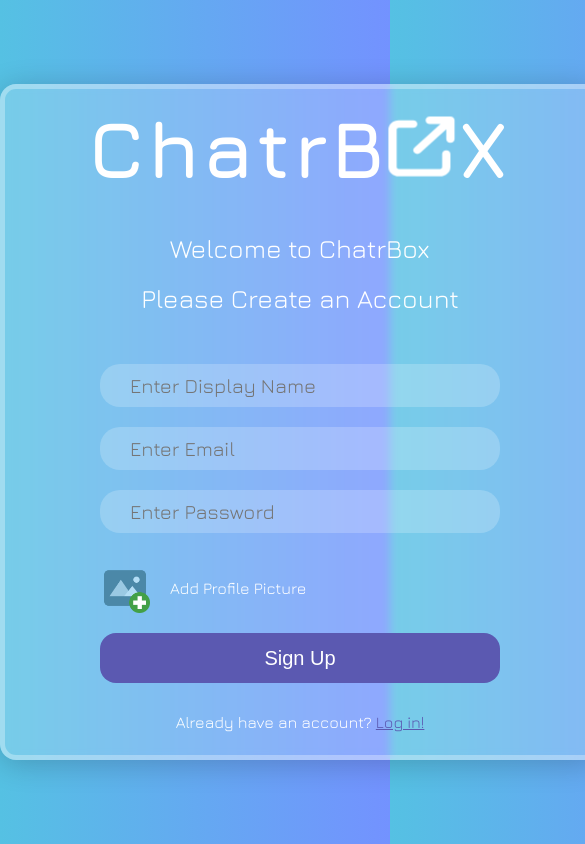
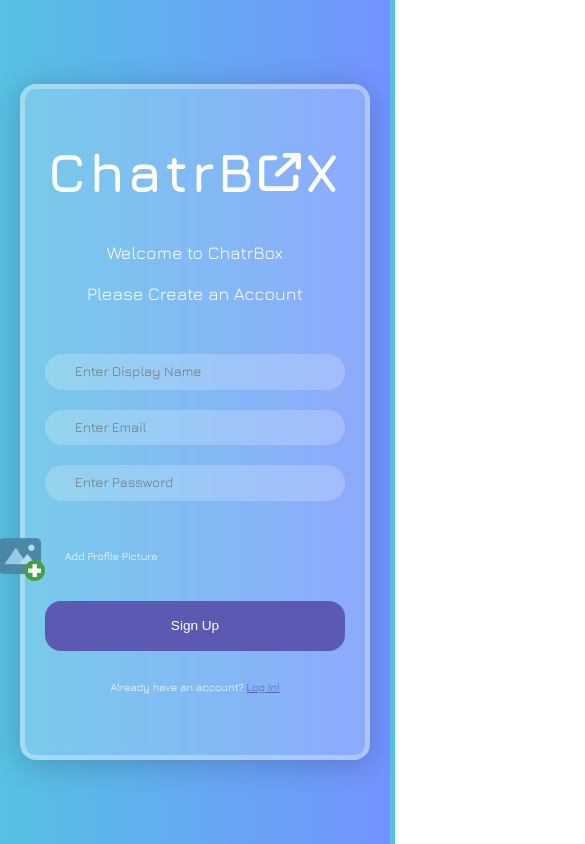
Before and after one commit to Maktastix/chatrbox_react_app, a React (Create React App) app: page /Registration in a window 390 px wide. Shown: the whole page, 585 px wide, since content can reach past the window. Built offline with nearby package versions, Linux system fonts and the light colour scheme; no server answers.

Commit message:
Media queries complete, development complete

```diff
--- a/src/App.js
+++ b/src/App.js
@@ -7,6 +7,7 @@ import { AuthContext } from './Context/AuthContext';
 import Login from './Pages/Login';
 import Registration from './Pages/Registration';
 import Chat from './Pages/Chat';
+import Error from './Pages/Error';
 
 // Styles
 import "./styles/styles.scss";
@@ -25,7 +26,6 @@ function App() {
 
   return (
     <div className="App">
-      {/* <Chat /> */}
       <Routes>
         <Route path="/">
           <Route
@@ -38,6 +38,7 @@ function App() {
           />
           <Route path="/Registration" element={<Registration />} />
           <Route path="/Login" element={<Login />} />
+          <Route path="*" element={<Error />} />
         </Route>
       </Routes>
     </div>
--- a/src/Components/Message.js
+++ b/src/Components/Message.js
@@ -30,7 +30,6 @@ const Message = ({message}) => {
                         }
                         alt=""
                     />
-                    <span>Just Now</span>
                 </div>
                 <div className="message_content">
                     <p>{message.text}</p>
--- /dev/null
+++ b/src/Pages/Error.js
@@ -0,0 +1,15 @@
+import { Link } from 'react-router-dom'
+
+const Error = () => {
+    return (
+        <div className="error_page">
+            <h1>404!</h1>
+            <p>You may have jumped out the box unknowingly, as this page does not exist...</p>
+            <Link to={`/`}>
+                <h2>Back</h2>
+            </Link>
+        </div>
+    )
+}
+
+export default Error;
--- a/src/Pages/Registration.js
+++ b/src/Pages/Registration.js
@@ -13,9 +13,11 @@ import { faArrowUpRightFromSquare } from '@fortawesome/free-solid-svg-icons';
 const Registration = () => {
 
     const [error, setError] = useState(false);
+    const [loading, setLoading] = useState(false);
     const navigation = useNavigate();
 
     const handleSubmit = async (event) => {
+        setLoading(true);
         event.preventDefault();
         const displayName = event.target[0].value;
         const email = event.target[1].value;
@@ -23,18 +25,13 @@ const Registration = () => {
         const file = event.target[3].files[0];
 
         try{
-            const response = await createUserWithEmailAndPassword(Authentication, email, password)
+            const response = await createUserWithEmailAndPassword(Authentication, email, password);
 
             const storageRef = ref(Storage, displayName);
 
-            const uploadTask = uploadBytesResumable(storageRef, file);
-
-            uploadTask.on(
-                (error) => {
-                    setError(true);
-                },
-                () => {
-                    getDownloadURL(uploadTask.snapshot.ref).then( async (downloadURL) => {
+            await uploadBytesResumable(storageRef, file).then(() => {
+                getDownloadURL(storageRef).then(async (downloadURL) => {
+                    try{
                         await updateProfile(response.user, {
                             displayName,
                             photoURL: downloadURL,
@@ -46,15 +43,18 @@ const Registration = () => {
                             photoURL: downloadURL,
                         });
                         await setDoc(doc(dbRef, "userChats", response.user.uid), {});
-                        navigation('/');
-                    });
-                }
-            );
-
+                        navigation("/");
+                    } catch(error) {
+                        setError(true);
+                        setLoading(false);
+                    }
+                });
+            });
         }catch(error){
             setError(true);
+            setLoading(false);
         }
-    }
+    };
 
     return(
         <>
@@ -66,26 +66,27 @@ const Registration = () => {
                     <form onSubmit={handleSubmit} action="submit" className="registration_form">
                         <div className="form_input">
                             <label htmlFor="name"></label>
-                            <input type="text" id="name" placeholder="Enter Display Name" /*required*/></input>
+                            <input type="text" id="name" placeholder="Enter Display Name" required></input>
                         </div>
                         <div className="form_input">
                             <label htmlFor="email"></label>
-                            <input type="email" id="email" placeholder="Enter Email" /*required*/></input>
+                            <input type="email" id="email" placeholder="Enter Email" required></input>
                         </div>
                         <div className="form_input">
                             <label htmlFor="password"></label>
-                            <input type="password" id="password" placeholder="Enter Password" /*required*/></input>
+                            <input type="password" id="password" placeholder="Enter Password" required></input>
                         </div>
                         <div className="form_file">
                             <label htmlFor="avatar">
                                 <img src={Avatar} alt="Add avatar icon" />
                                 <p>Add Profile Picture</p>
                             </label>
-                            <input type="file" id="avatar" accept="image/png, image/jpeg"></input>
+                            <input type="file" id="avatar" accept="image/png, image/jpeg" required></input>
                         </div>
                         <div className="form_button">
                             <button type="submit">Sign Up</button>
                         </div>
+                        {loading && "Uploading image..."}
                     </form>
                     {error && <span>Something went wrong...</span>}
                     <p>Already have an account? <Link to="/Login">Log in!</Link></p>
--- a/src/styles/partials/_chat.scss
+++ b/src/styles/partials/_chat.scss
@@ -275,7 +275,7 @@
 // Search Bar Styling
 
 .chat_scroll{
-    height: calc(100% - 80px);
+    height: calc(100% - 150px);
     overflow-y: scroll;
     scrollbar-width: thin;
     scrollbar-color: $octonary_color $senary_color;
@@ -320,3 +320,14 @@
         margin-right: 10px;
     }
 }
+
+.error_page{
+    display: flex;
+    flex-direction: column;
+    align-items: center;
+
+    p{
+        font-size: 1.3rem;
+        text-align: center;
+    }
+}
--- /dev/null
+++ b/src/styles/partials/_media.scss
@@ -0,0 +1,80 @@
+// Media Queries Partial
+
+@media (max-width: 660px){
+    html{
+        font-size: 100%;
+    }
+
+    .chat_card .chat_container {
+        .sidebar_container{
+            width: 200px;
+        }
+
+        .message_container{
+            width: calc(100% - 200px);
+        }
+    }
+
+    .registration_card,
+    .login_card{
+        width: 450px;
+
+        .registration_container svg,
+        .login_container svg{
+            font-size: 48px;
+            margin: 0 5px 6px 3px;
+        }
+    }
+}
+
+@media (max-width: 470px){
+    .registration_card,
+    .login_card{
+        width: 400px;
+
+        .registration_form,
+        .login_form{
+            input[type="text"],
+            input[type="email"],
+            input[type="password"],
+            button{
+                width: 300px;
+
+            }
+        }
+    }
+}
+
+@media (max-width: 440px){
+    html{
+        font-size: 85%;
+    }
+
+    .chat_card .chat_container {
+        .sidebar_container{
+            width: 150px;
+        }
+
+        .message_container{
+            width: calc(100% - 150px);
+        }
+    }
+
+    .side_bar .chats .user_chats{
+        img{
+            width: 35px;
+            height: 35px;
+        }
+    }
+
+    .registration_card,
+    .login_card{
+        width: 350px;
+
+        .registration_container svg,
+        .login_container svg{
+            font-size: 40px;
+            margin: 0 5px 5px 3px;
+        }
+    }
+}
--- a/src/styles/styles.scss
+++ b/src/styles/styles.scss
@@ -4,3 +4,4 @@
 @use './partials/base';
 @use './partials/registration_login';
 @use './partials/chat';
+@use './partials/media';
```
